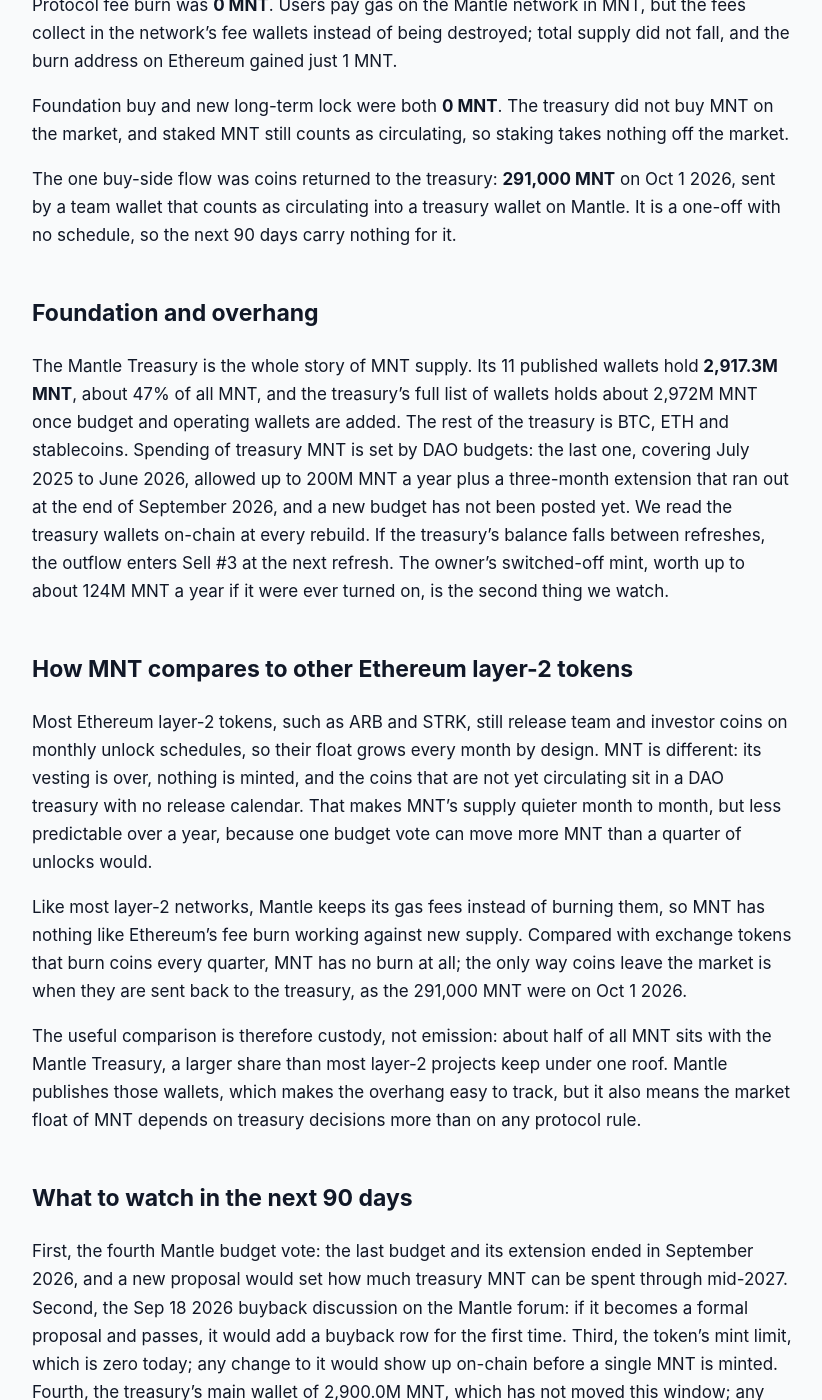
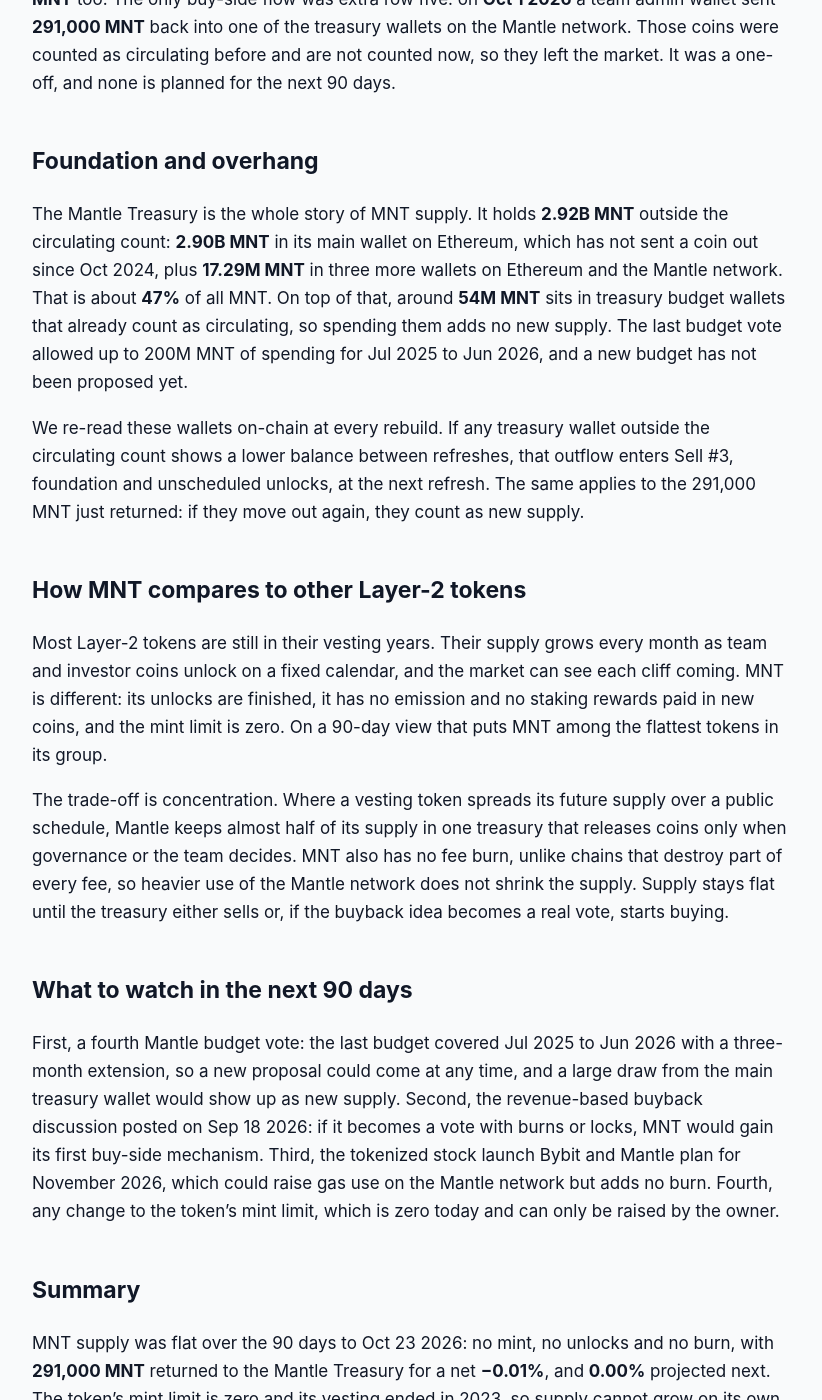
Before and after one commit to jeevansongmy-spec/mrnasdog-articles, a Jekyll site: the page built from crypto/mnt-pressure-framework.md, in a window 1280 px wide and 1400 px high, scrolled down 1543 px. Shown: the whole window, without its empty margins (228-1050 px from the left). Built offline with Jekyll 4.4.1, drawn with Linux system fonts in a browser that asks for light colours; some of the changed text lies outside the part shown.

Commit message:
publish: crypto/mnt-pressure-framework

```diff
--- a/crypto/mnt-pressure-framework.md
+++ b/crypto/mnt-pressure-framework.md
@@ -12,52 +12,44 @@ published:     true
 
 # MNT Inflation Analysis · October 2026 · Mixed flows · supply roughly steady
 
-MNT supply held flat this quarter. Over the 90 days to Oct 13 2026, Mantle minted **0 MNT**, released nothing from vesting or from its treasury, and burned nothing, while one team wallet sent **291,000 MNT** back into the Mantle Treasury, so the circulating count eased **−0.01%**; the next 90 days read **0.00%**. The real question for MNT is not new coins but the **2,917.3M MNT** treasury that sits outside the market and only moves when the Mantle DAO votes a budget.
+**MNT supply was flat** between Jul 25 and Oct 23 2026. Mantle minted **0 MNT**, unlocked **0 MNT** and burned none, while a team wallet sent **291,000 MNT** back into the Mantle Treasury on Oct 1 2026. That makes the net change **−0.01%** of the 3.30B MNT in circulation, and **0.00%** is projected for the next 90 days. Other trackers show **−0.02%**, so the two readings agree. The one real risk is not new coins but the **2.92B MNT** the treasury holds outside the market, almost half of the 6.22B MNT total supply.
 
 ## The verdict, in one paragraph
 
-Our ledger reads MNT at **−0.01%** net over the last 90 days (291,000 MNT taken out of a circulating supply of **3,302.0M MNT**) and **0.00%** over the next 90. The inflation monitor reads **−0.02%**, a gap of **0.01 percentage points**, well inside our 0.5-point line, so no warning chip is needed: both readings agree that the Mantle float did not grow. MNT is a quiet-supply token with a large parked treasury: nothing is printed, nothing is burned, and the only thing that can change the float is a treasury decision.
+Over the 90 days to Oct 23 2026, MNT sell pressure was **0 MNT** and buy pressure was **291,000 MNT**, so net supply moved **−0.01%**. The forecast for the next 90 days is **0.00%**, because nothing is scheduled to mint, unlock or return. Other trackers measure the same 90 days at **−0.02%**, a gap of **0.01 percentage points**, so no warning is needed. In one line: Mantle is a **zero-emission token with a treasury-sized overhang**. The supply does not grow on its own; it only grows if the Mantle Treasury decides to release coins.
 
 ## Sell pressure: where new MNT comes from
 
-Protocol inflation was **0 MNT**. The MNT token on Ethereum reported a total supply of **6,219,316,795 MNT** at both ends of the window. The token contract does contain a mint function for its owner, capped at 2% of supply once a year, but the cap is set to zero today; when we asked the contract to mint a single MNT on the owner's behalf, it refused with its own "amount too large" error. So the mint is switched off, not removed, and a governance step would be needed to switch it on.
+Protocol inflation was **0 MNT**. The MNT token on Ethereum read a total supply of **6,219,316,795 MNT** on Jul 25 2026 and the exact same number on Oct 23 2026. The token does have a mint function, but it can fire only once a year and only up to a limit the owner sets. That limit is set to **zero** today, so any mint would first need a governance change, and even then the contract caps it at **2% a year**, about 124M MNT. Mantle network gas does not create new MNT either: MNT on the Mantle network is a mirror of MNT locked on Ethereum.
 
-Vesting unlocks were **0 MNT**. The BitDAO-era and Mantle allocations finished unlocking in 2023, and unlock trackers show no Mantle unlock still to come.
-
-Foundation and unscheduled unlocks were **0 MNT**. The Mantle Treasury keeps **2,917.3M MNT** in 11 published wallets on Ethereum and Mantle that are left out of the circulating count, and the main wallet, holding **2,900.0M MNT**, did not send or receive a single MNT in 90 days. Team budget wallets did pay out about 3.0M MNT on Ethereum and 2.3M MNT on Mantle to contributors and partners, but those wallets already count as circulating, so the payments moved coins between holders and added nothing new to the float.
-
-Long-term locked or bankruptcy supply was **0 MNT**. No court estate or trustee holds MNT, and no long lock is due to open.
+Vesting unlocks were **0 MNT**. The old team and investor unlocks ended in 2023, and no MNT sits on a release calendar. Foundation and unscheduled unlocks were also **0 MNT**: none of the Mantle Treasury wallets that sit outside the circulating count sent coins out in the window. The last time they did was **Mar 3 2026**, when **15M MNT** went to a budget wallet on the Mantle network. That is one release in a year with no fixed timing, so nothing is projected for the next 90 days. Long-term locks and bankruptcy were **0 MNT**; no court case or estate holds MNT.
 
 ## Buy pressure: where new MNT goes
 
-Programmatic buyback was **0 MNT**. Mantle does not buy MNT back. On Sep 18 2026 a holder group opened a forum discussion asking the DAO to study buybacks paid from ecosystem revenue, and earlier ideas for a phased treasury burn were archived without a vote, so nothing is running.
+There is no programmatic buyback, so that row is **0 MNT**. A forum post on Sep 18 2026 asked the Mantle DAO to set up a revenue-based MNT buyback, with the bought coins burned or locked, but it is only a discussion and no vote has been called. The protocol fee burn is also **0 MNT**. Users pay gas in MNT on the Mantle network, but those fees are collected, not destroyed: about **50K MNT** built up in the network's fee wallets over the 90 days. Less than 1 MNT reached a burn address on either chain, and the Ethereum total supply did not fall.
 
-Protocol fee burn was **0 MNT**. Users pay gas on the Mantle network in MNT, but the fees collect in the network's fee wallets instead of being destroyed; total supply did not fall, and the burn address on Ethereum gained just 1 MNT.
-
-Foundation buy and new long-term lock were both **0 MNT**. The treasury did not buy MNT on the market, and staked MNT still counts as circulating, so staking takes nothing off the market.
-
-The one buy-side flow was coins returned to the treasury: **291,000 MNT** on Oct 1 2026, sent by a team wallet that counts as circulating into a treasury wallet on Mantle. It is a one-off with no schedule, so the next 90 days carry nothing for it.
+The Mantle Treasury did not buy MNT on the market, so the foundation buy row is **0 MNT**, and no new lockup or staking plan took MNT out of circulation, so the new long-term lock row is **0 MNT** too. The only buy-side flow was extra row five: on **Oct 1 2026** a team admin wallet sent **291,000 MNT** back into one of the treasury wallets on the Mantle network. Those coins were counted as circulating before and are not counted now, so they left the market. It was a one-off, and none is planned for the next 90 days.
 
 ## Foundation and overhang
 
-The Mantle Treasury is the whole story of MNT supply. Its 11 published wallets hold **2,917.3M MNT**, about 47% of all MNT, and the treasury's full list of wallets holds about 2,972M MNT once budget and operating wallets are added. The rest of the treasury is BTC, ETH and stablecoins. Spending of treasury MNT is set by DAO budgets: the last one, covering July 2025 to June 2026, allowed up to 200M MNT a year plus a three-month extension that ran out at the end of September 2026, and a new budget has not been posted yet. We read the treasury wallets on-chain at every rebuild. If the treasury's balance falls between refreshes, the outflow enters Sell #3 at the next refresh. The owner's switched-off mint, worth up to about 124M MNT a year if it were ever turned on, is the second thing we watch.
+The Mantle Treasury is the whole story of MNT supply. It holds **2.92B MNT** outside the circulating count: **2.90B MNT** in its main wallet on Ethereum, which has not sent a coin out since Oct 2024, plus **17.29M MNT** in three more wallets on Ethereum and the Mantle network. That is about **47%** of all MNT. On top of that, around **54M MNT** sits in treasury budget wallets that already count as circulating, so spending them adds no new supply. The last budget vote allowed up to 200M MNT of spending for Jul 2025 to Jun 2026, and a new budget has not been proposed yet.
 
-## How MNT compares to other Ethereum layer-2 tokens
+We re-read these wallets on-chain at every rebuild. If any treasury wallet outside the circulating count shows a lower balance between refreshes, that outflow enters Sell #3, foundation and unscheduled unlocks, at the next refresh. The same applies to the 291,000 MNT just returned: if they move out again, they count as new supply.
 
-Most Ethereum layer-2 tokens, such as ARB and STRK, still release team and investor coins on monthly unlock schedules, so their float grows every month by design. MNT is different: its vesting is over, nothing is minted, and the coins that are not yet circulating sit in a DAO treasury with no release calendar. That makes MNT's supply quieter month to month, but less predictable over a year, because one budget vote can move more MNT than a quarter of unlocks would.
+## How MNT compares to other Layer-2 tokens
 
-Like most layer-2 networks, Mantle keeps its gas fees instead of burning them, so MNT has nothing like Ethereum's fee burn working against new supply. Compared with exchange tokens that burn coins every quarter, MNT has no burn at all; the only way coins leave the market is when they are sent back to the treasury, as the 291,000 MNT were on Oct 1 2026.
+Most Layer-2 tokens are still in their vesting years. Their supply grows every month as team and investor coins unlock on a fixed calendar, and the market can see each cliff coming. MNT is different: its unlocks are finished, it has no emission and no staking rewards paid in new coins, and the mint limit is zero. On a 90-day view that puts MNT among the flattest tokens in its group.
 
-The useful comparison is therefore custody, not emission: about half of all MNT sits with the Mantle Treasury, a larger share than most layer-2 projects keep under one roof. Mantle publishes those wallets, which makes the overhang easy to track, but it also means the market float of MNT depends on treasury decisions more than on any protocol rule.
+The trade-off is concentration. Where a vesting token spreads its future supply over a public schedule, Mantle keeps almost half of its supply in one treasury that releases coins only when governance or the team decides. MNT also has no fee burn, unlike chains that destroy part of every fee, so heavier use of the Mantle network does not shrink the supply. Supply stays flat until the treasury either sells or, if the buyback idea becomes a real vote, starts buying.
 
 ## What to watch in the next 90 days
 
-First, the fourth Mantle budget vote: the last budget and its extension ended in September 2026, and a new proposal would set how much treasury MNT can be spent through mid-2027. Second, the Sep 18 2026 buyback discussion on the Mantle forum: if it becomes a formal proposal and passes, it would add a buyback row for the first time. Third, the token's mint limit, which is zero today; any change to it would show up on-chain before a single MNT is minted. Fourth, the treasury's main wallet of 2,900.0M MNT, which has not moved this window; any outflow from it goes straight into the sell ledger. Fifth, the mStocks tokenized-stock product that Bybit plans to launch with Mantle in November 2026, which would bring more use to the Mantle network but does not change MNT supply.
+First, a fourth Mantle budget vote: the last budget covered Jul 2025 to Jun 2026 with a three-month extension, so a new proposal could come at any time, and a large draw from the main treasury wallet would show up as new supply. Second, the revenue-based buyback discussion posted on Sep 18 2026: if it becomes a vote with burns or locks, MNT would gain its first buy-side mechanism. Third, the tokenized stock launch Bybit and Mantle plan for November 2026, which could raise gas use on the Mantle network but adds no burn. Fourth, any change to the token's mint limit, which is zero today and can only be raised by the owner.
 
 ## Summary
 
-The MrNasDog Pressure Framework reads Mantle (MNT) at **−0.01% net** over the last 90 days and **0.00%** over the next 90: no MNT was minted, nothing vested, nothing was burned, and the only flow was **291,000 MNT** returned to the Mantle Treasury on Oct 1 2026. The structure is simple: a fully unlocked token, a mint switched off at zero, and a **2,917.3M MNT** treasury outside the circulating count. The key risk is a treasury budget or a switched-on mint that puts new MNT on the market; the upside case is a buyback or burn funded by revenue, which today is only a discussion. Until the DAO votes, MNT supply stays where it is.
+MNT supply was flat over the 90 days to Oct 23 2026: no mint, no unlocks and no burn, with **291,000 MNT** returned to the Mantle Treasury for a net **−0.01%**, and **0.00%** projected next. The token's mint limit is zero and its vesting ended in 2023, so supply cannot grow on its own. The key risk is the **2.92B MNT** Mantle Treasury, almost half of all MNT, which sits outside the market with no release schedule. Until the treasury moves, MNT has one of the quietest supplies among Layer-2 tokens.
 
 ---
 
-*MrNasDog Pressure Framework analysis of MNT, Metric 1 — Inflation. Data + explanation only. Not financial advice. Checked Oct 13 2026.*
+*MrNasDog Pressure Framework analysis of MNT, Metric 1 — Inflation. Data + explanation only. Not financial advice. Checked Oct 23 2026.*
```
